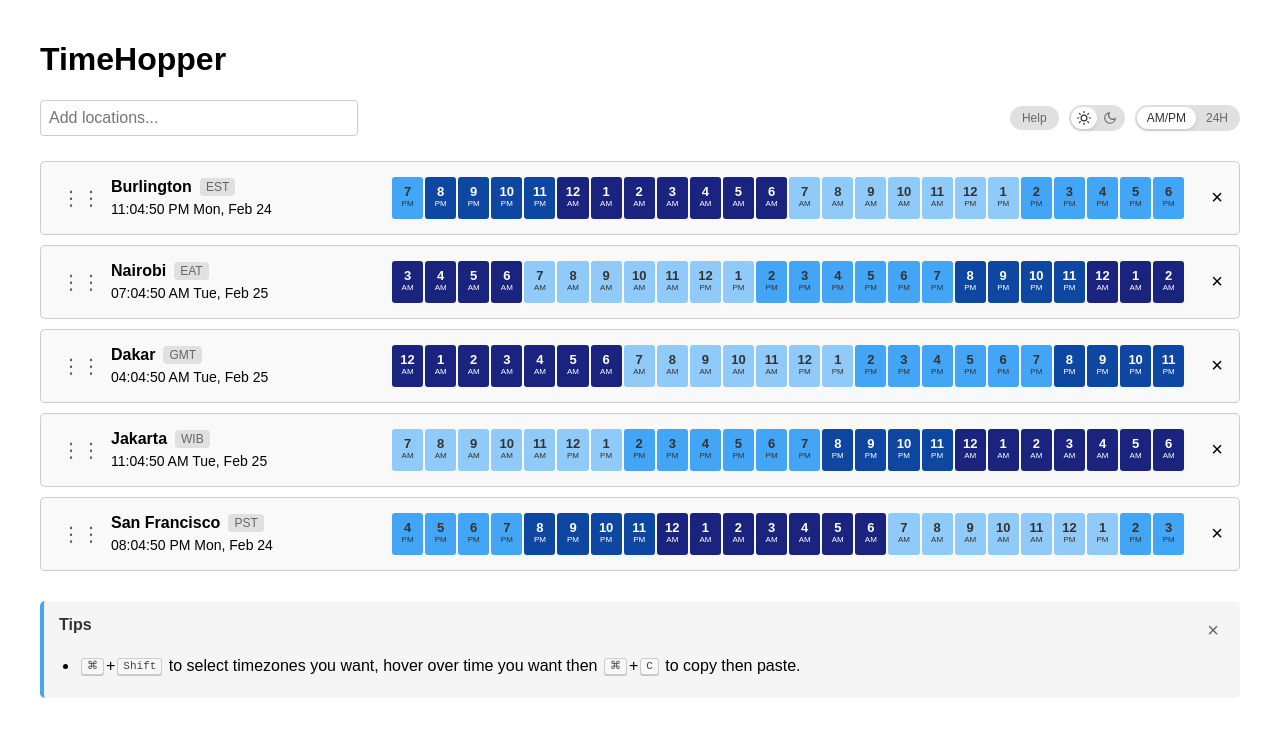
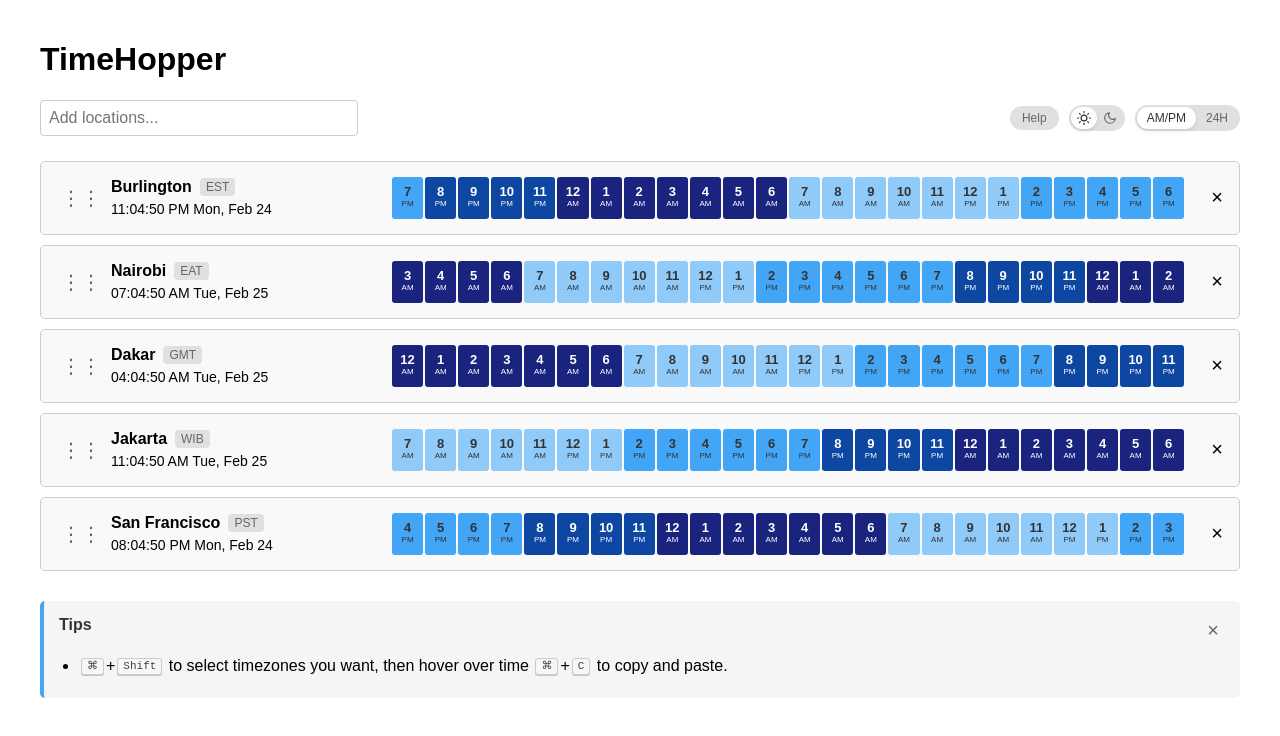
Before and after one commit to mberg/timehopper, a React (Create React App) app: page / in a window 1280 px wide. Shown: the top 736 px of the page. Built offline with nearby package versions, Linux system fonts and the light colour scheme.

Commit message:
tweak instructions

```diff
--- a/src/App.js
+++ b/src/App.js
@@ -649,7 +649,7 @@ function App() {
           </div>
           <ul>
             <li>
-              <kbd>⌘</kbd>+<kbd>Shift</kbd> to select timezones you want, hover over time you want then <kbd>⌘</kbd>+<kbd>C</kbd> to copy then paste.
+              <kbd>⌘</kbd>+<kbd>Shift</kbd> to select timezones you want, then hover over time <kbd>⌘</kbd>+<kbd>C</kbd> to copy and paste.
             </li>
           </ul>
         </div>
```
